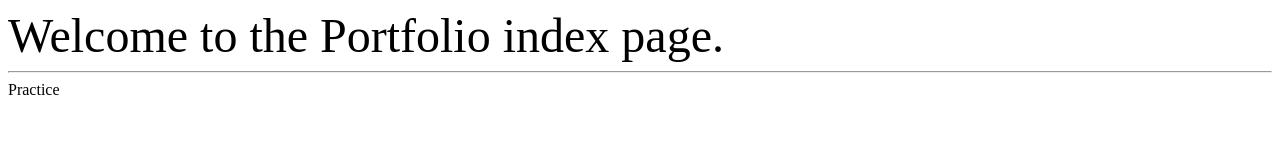
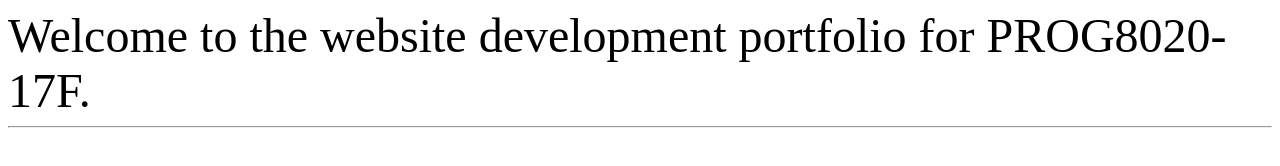
Before and after one commit to Mcilwham/Mcilwham.github.io, a plain HTML site: page index.html in a window 1280 px wide. Drawn offline with Linux system fonts and the light colour scheme.

Commit message:
Update index.html

```diff
--- a/index.html
+++ b/index.html
@@ -4,10 +4,10 @@
   </title>
   <body>
     <font size = "20">
-      Welcome to the Portfolio index page.
+      Welcome to the website development portfolio for PROG8020-17F.
     </font>
     <hr>
-      Practice
+
   </body>
 
 </html>
```
